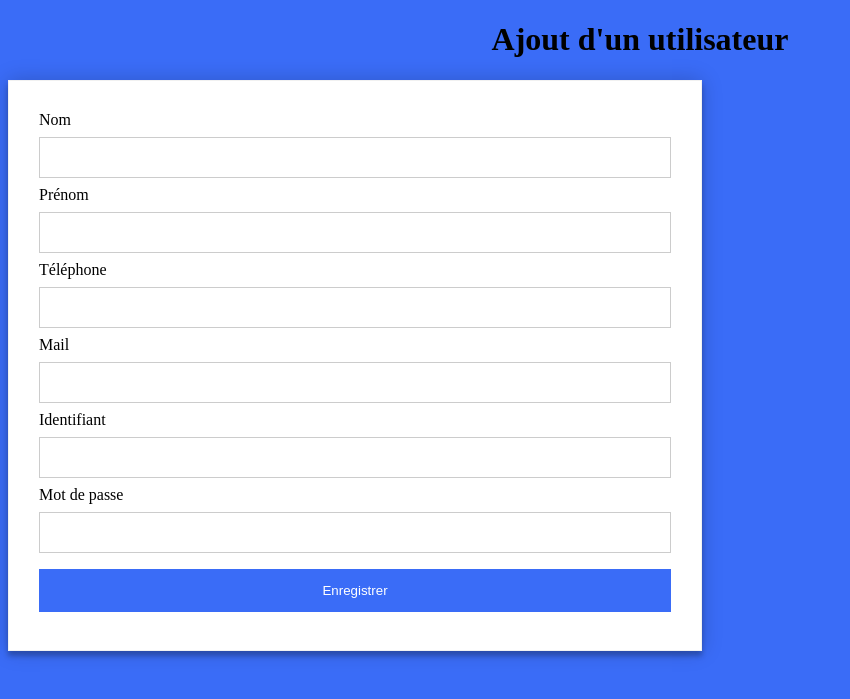
After one commit to JRProjet/AppliStage, a PHP site: page /view/AjoutUtilisateur.html in a window 1280 px wide. The commit adds this page. Shown: the top 699 px of the page, without its empty margins (0-850 px from the left). Run offline with PHP 8.4, Linux system fonts and the light colour scheme.

Commit message:
Création utilisateur

```diff
--- a/index.php
+++ b/index.php
@@ -6,7 +6,11 @@ if(isset($_GET["action"])){
             require("controller/visiteStageController.php");
             listStage();
         break;
-        case 'creation_user'
+        case 'AjoutUtilisateur'
+            require("controller/AjoutUtilisateur.php");
+            ajoutUtilisateur($_POST);
+        break;
+
     }
 } else{
     //page d'accueil
--- /dev/null
+++ b/view/AjoutUtilisateur.html
@@ -0,0 +1,23 @@
+<!DOCTYPE html>
+<html lang="en">
+<head>
+    <meta charset="UTF-8">
+    <meta name="viewport" content="width=device-width, initial-scale=1.0">
+    <title>Ajouter un utilisateur</title>
+    <link rel="stylesheet" href="style.css">
+</head>
+<body>
+
+    <h1> Ajout d'un utilisateur</h1>
+    <div>
+        <form method="POST" action="POST">
+            <label for="">Nom</label> <input type="text"  name="" id="" value=""/><br />
+            <label for="">Prénom</label> <input type="text"  name="" id="" value=""/><br />
+            <label for="">Téléphone</label> <input type="tel"  name="" id="" value=""/><br />
+            <label for="">Mail</label> <input type="mail"  name="" id="" value=""/><br />
+            <label for="">Identifiant</label> <input type="text"  name="" id="" value=""/><br />
+            <label for="">Mot de passe</label> <input type="password"  name="" id="" value=""/><br />
+            <input type="submit" name="Enregistrer" value="Enregistrer" /> </form>
+    </div>
+</body>
+</html>
--- /dev/null
+++ b/view/style.css
@@ -0,0 +1,52 @@
+body{
+    background: #3a6cf7;
+}
+
+h1{
+    text-align: center;
+}
+
+#container{
+    width:400px;
+    margin:0 auto;
+    margin-top:10%;
+}
+/* Bordered form */
+form {
+    width:50%;
+    padding: 30px;
+    border: 1px solid #f1f1f1;
+    background: #fff;
+    box-shadow: 0 0 20px 0 rgba(0, 0, 0, 0.2), 0 5px 5px 0 rgba(0, 0, 0, 0.24);
+}
+#container h1{
+    width: 38%;
+    margin: 0 auto;
+    padding-bottom: 10px;
+}
+
+/* Full-width inputs */
+input[type=text], input[type=password], input[type=tel], input[type=mail] {
+    width: 100%;
+    padding: 12px 20px;
+    margin: 8px 0;
+    display: inline-block;
+    border: 1px solid #ccc;
+    box-sizing: border-box;
+}
+
+/* Set a style for all buttons */
+input[type=submit] {
+    background-color: #3a6cf7;
+    color: white;
+    padding: 14px 20px;
+    margin: 8px 0;
+    border: none;
+    cursor: pointer;
+    width: 100%;
+}
+input[type=submit]:hover {
+    background-color: white;
+    color: #3a6cf7;
+    border: 1px solid#3a6cf7;
+}
```
Also changed, not shown: controller/ajoutUtilisateurController.php (added, +9 -0 lines), model/AjoutUtilisateurManager.php (added, +11 -0 lines), controller/visiteStageController.php (line endings or trailing spaces).
